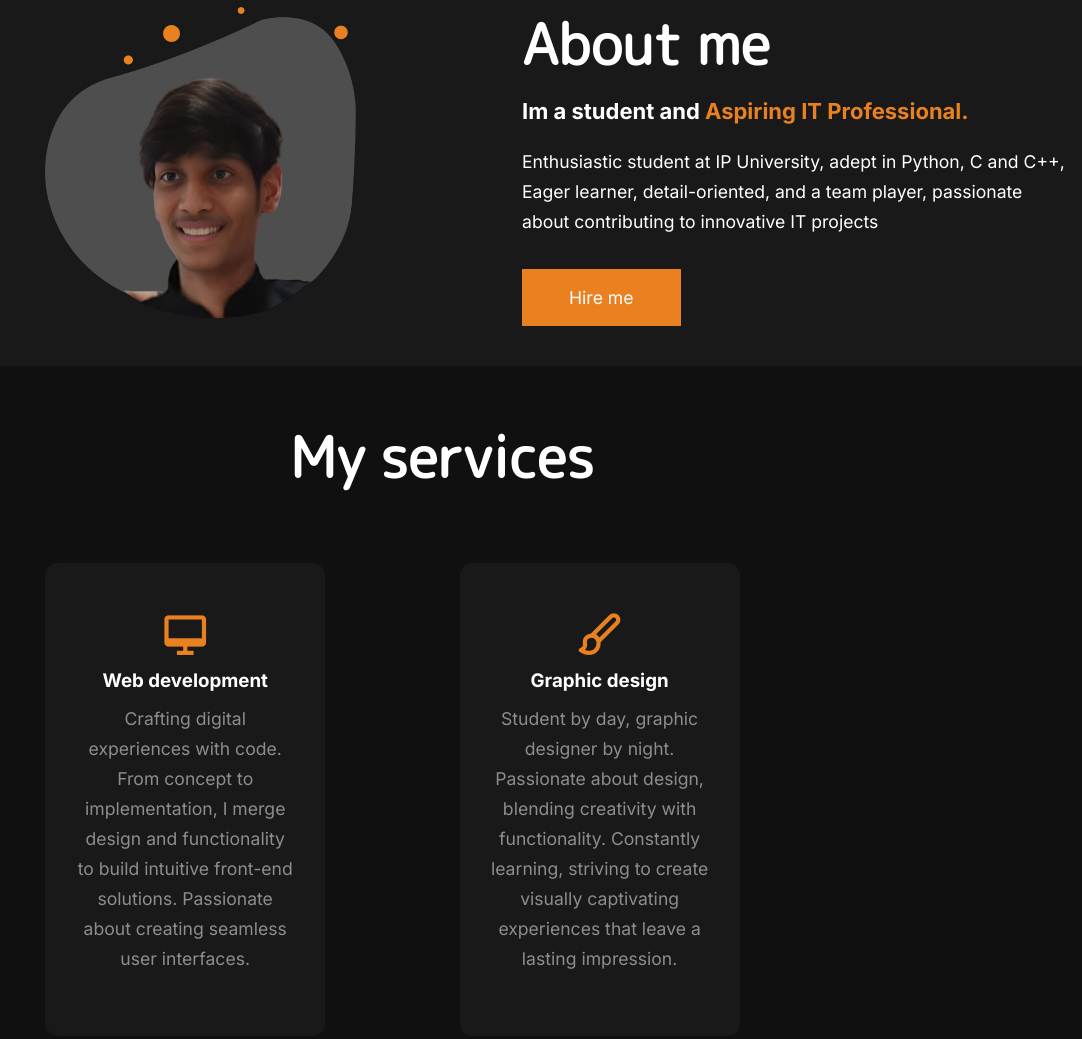
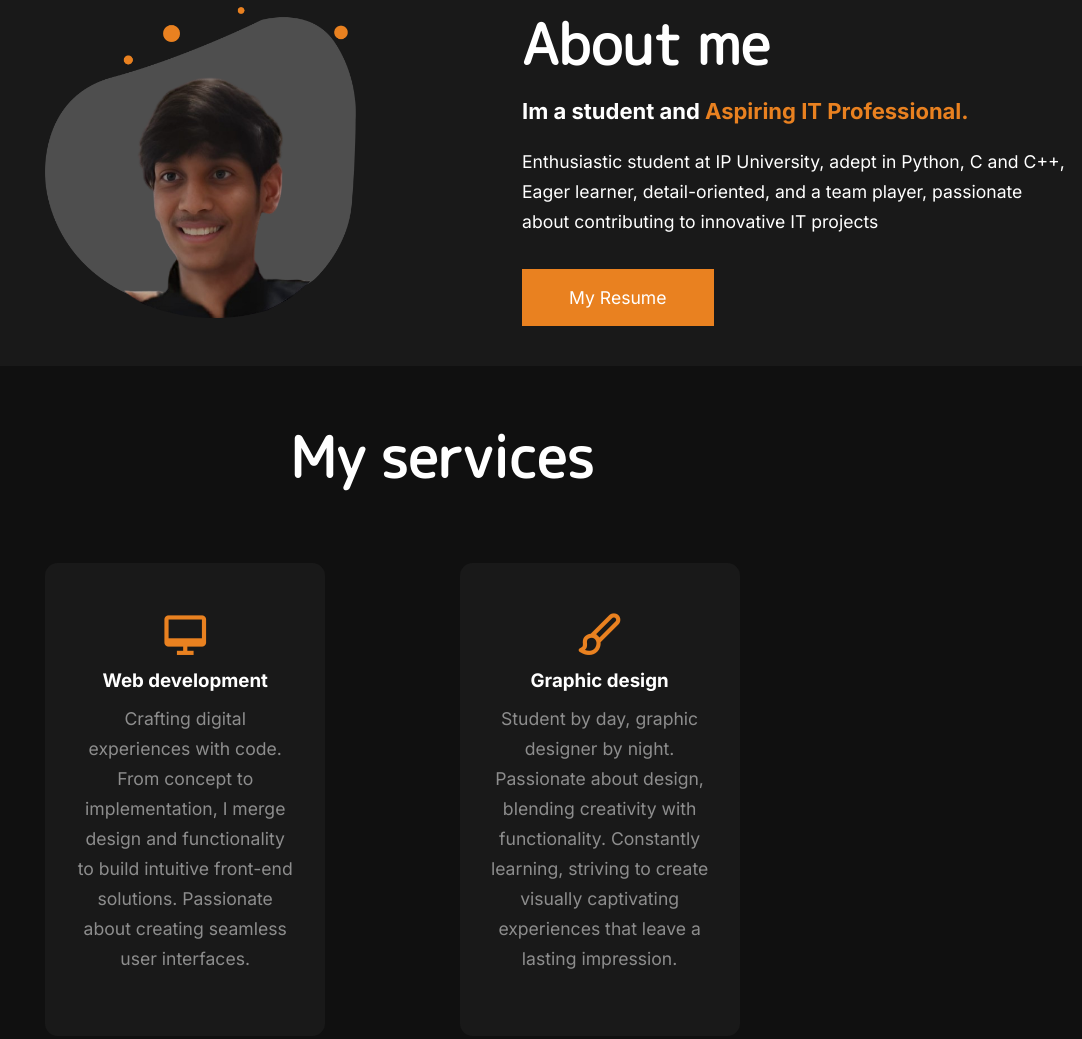
Before and after one commit to Shivam-1120/Personal_portfolio, a plain HTML site: page index.html in a window 1280 px wide. Shown: the part 837-1876 px from the top of the page, without its empty margins (198-1280 px from the left). Drawn offline with nearby package versions, Linux system fonts and the light colour scheme.

Commit message:
Update index.html

```diff
--- a/index.html
+++ b/index.html
@@ -45,7 +45,7 @@
             <h2>About me</h2>
             <h5>Im a student and<span> Aspiring IT Professional.</span></h5>
             <p>Enthusiastic student at IP University, adept in Python, C and C++, Eager learner, detail-oriented, and a team player, passionate about contributing to innovative IT projects</p>
-            <a href="https://www.linkedin.com/in/shivamkumar1120" class="btn" target="_blank">Hire me</a>
+            <a href="My Resume.pdf" class="btn" target="_blank">My Resume</a>
         </div>
     </section>
 
```
